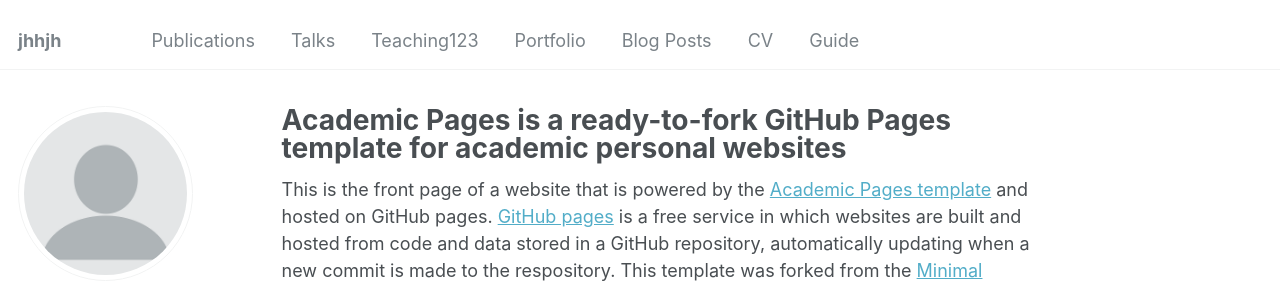
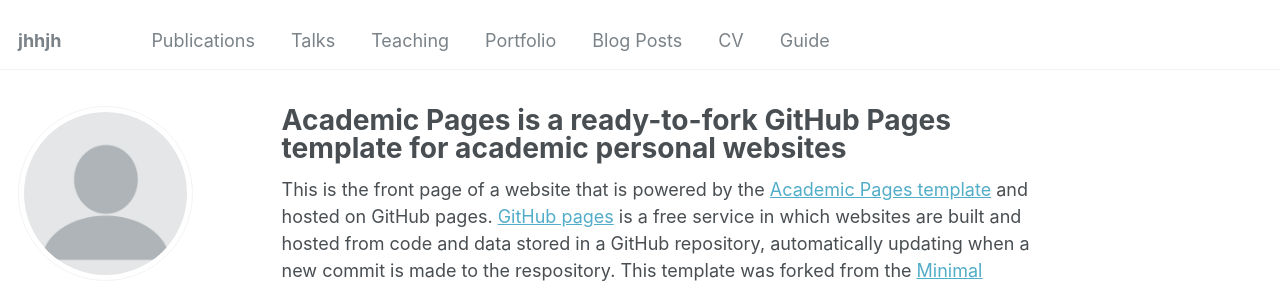
Before and after one commit to Sagar-19143/Sagar-19143.github.io, a Jekyll site: the page built from _pages/about.md, in a window 1280 px wide. Shown: the top 283 px of the page. Built offline with Jekyll 4.4.1, drawn with Linux system fonts in a browser that asks for light colours; some web fonts are replaced.

Commit message:
Update navigation.yml

```diff
--- a/_data/navigation.yml
+++ b/_data/navigation.yml
@@ -6,7 +6,7 @@ main:
   - title: "Talks"
     url: /talks/
 
-  - title: "Teaching123"
+  - title: "Teaching"
     url: /teaching/
     children:
       - title: "Course 1"
```
